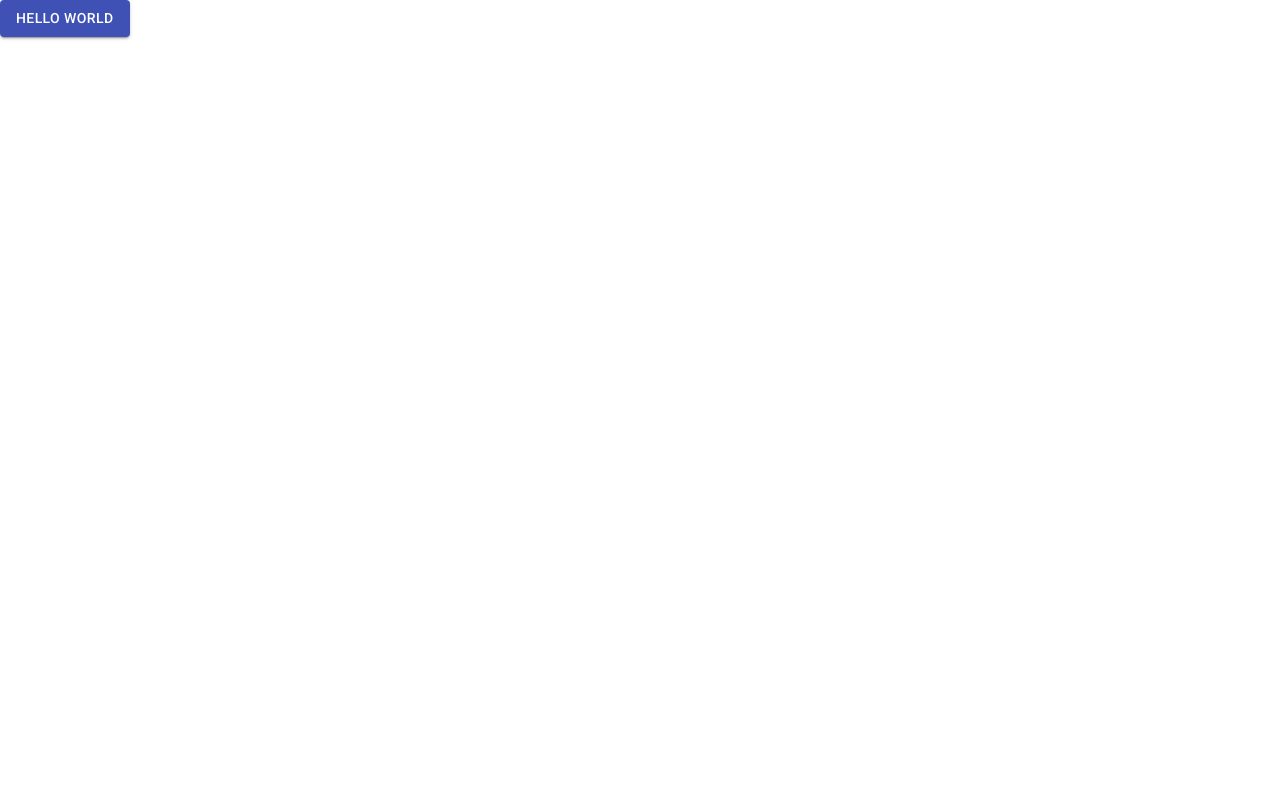
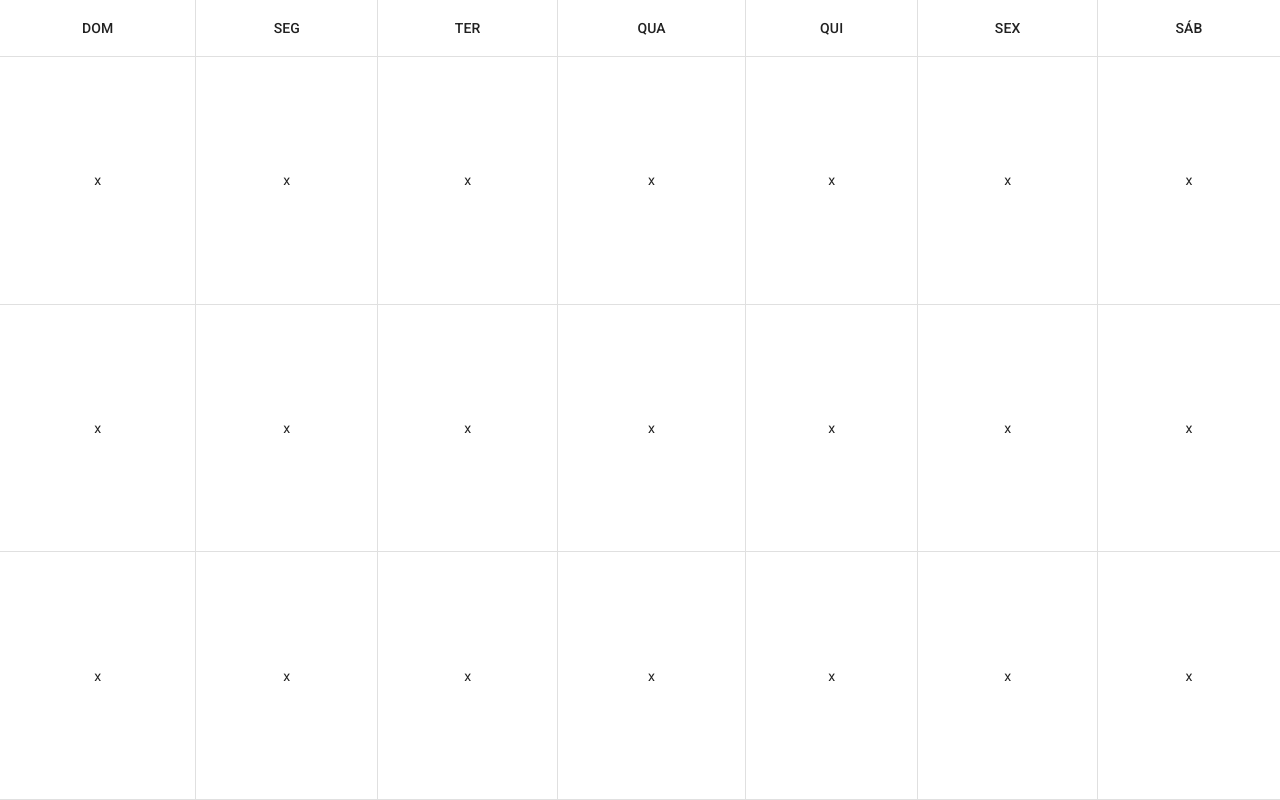
Before and after one commit to rafaellopes95/react-developer-bootcamp, a React (Create React App) app in the folder Modulo3/agenda-react/: page / in a window 1280 px wide. Built offline with nearby package versions, Linux system fonts and the light colour scheme.

Commit message:
Added CalendarScreen component

```diff
--- a/Modulo3/agenda-react/package.json
+++ b/Modulo3/agenda-react/package.json
@@ -3,7 +3,10 @@
   "version": "0.1.0",
   "private": true,
   "dependencies": {
+    "@emotion/react": "^11.6.0",
+    "@emotion/styled": "^11.6.0",
     "@material-ui/core": "^4.12.3",
+    "@mui/material": "^5.1.1",
     "@testing-library/jest-dom": "5.11.4",
     "@testing-library/react": "11.1.0",
     "@testing-library/user-event": "12.1.10",
--- a/Modulo3/agenda-react/src/App.tsx
+++ /dev/null
@@ -1,11 +0,0 @@
-import { Button } from "@material-ui/core";
-
-function App() {
-  return (
-    <Button color="primary" variant="contained">
-      Hello World
-    </Button>
-  );
-}
-
-export default App;
--- /dev/null
+++ b/Modulo3/agenda-react/src/app/App.tsx
@@ -0,0 +1,7 @@
+import { CalendarScreen } from "./CalendarScreen";
+
+function App() {
+  return <CalendarScreen />;
+}
+
+export default App;
--- /dev/null
+++ b/Modulo3/agenda-react/src/app/CalendarScreen.tsx
@@ -0,0 +1,56 @@
+import { makeStyles } from "@material-ui/core/styles";
+import Table from "@mui/material/Table";
+import TableBody from "@mui/material/TableBody";
+import TableCell from "@mui/material/TableCell";
+import TableContainer from "@mui/material/TableContainer";
+import TableHead from "@mui/material/TableHead";
+import TableRow from "@mui/material/TableRow";
+
+const DAYS_OF_WEEK = ["DOM", "SEG", "TER", "QUA", "QUI", "SEX", "SÁB"];
+
+const useStyles = makeStyles({
+  root: {
+    height: "100%",
+  },
+  table: {
+    minHeight: "100%",
+    "& td ~ td, & th ~ th": {
+      borderLeft: "1px solid rgb(224, 224, 224)",
+    },
+  },
+});
+
+export function CalendarScreen() {
+  const classes = useStyles();
+
+  return (
+    <TableContainer className={classes.root} component={"div"}>
+      <Table className={classes.table} aria-label="simple table">
+        <TableHead>
+          <TableRow>
+            {DAYS_OF_WEEK.map((day) => (
+              <TableCell align="center">{day}</TableCell>
+            ))}
+          </TableRow>
+        </TableHead>
+        <TableBody>
+          <TableRow>
+            {DAYS_OF_WEEK.map((day) => (
+              <TableCell align="center">x</TableCell>
+            ))}
+          </TableRow>
+          <TableRow>
+            {DAYS_OF_WEEK.map((day) => (
+              <TableCell align="center">x</TableCell>
+            ))}
+          </TableRow>
+          <TableRow>
+            {DAYS_OF_WEEK.map((day) => (
+              <TableCell align="center">x</TableCell>
+            ))}
+          </TableRow>
+        </TableBody>
+      </Table>
+    </TableContainer>
+  );
+}
--- a/Modulo3/agenda-react/src/index.css
+++ b/Modulo3/agenda-react/src/index.css
@@ -1,13 +1,19 @@
 body {
   margin: 0;
-  font-family: -apple-system, BlinkMacSystemFont, 'Segoe UI', 'Roboto', 'Oxygen',
-    'Ubuntu', 'Cantarell', 'Fira Sans', 'Droid Sans', 'Helvetica Neue',
+  font-family: -apple-system, BlinkMacSystemFont, "Segoe UI", "Roboto", "Oxygen",
+    "Ubuntu", "Cantarell", "Fira Sans", "Droid Sans", "Helvetica Neue",
     sans-serif;
   -webkit-font-smoothing: antialiased;
   -moz-osx-font-smoothing: grayscale;
 }
 
 code {
-  font-family: source-code-pro, Menlo, Monaco, Consolas, 'Courier New',
+  font-family: source-code-pro, Menlo, Monaco, Consolas, "Courier New",
     monospace;
 }
+
+html,
+body,
+#root {
+  height: 100%;
+}
```
Also changed, not shown: Modulo3/agenda-react/src/index.tsx (+6 -6 lines), Modulo3/agenda-react/src/app/backend.tsx (renamed from Modulo3/agenda-react/src/backend.tsx), 1 other file (tests, documents, lock files or other folders).
